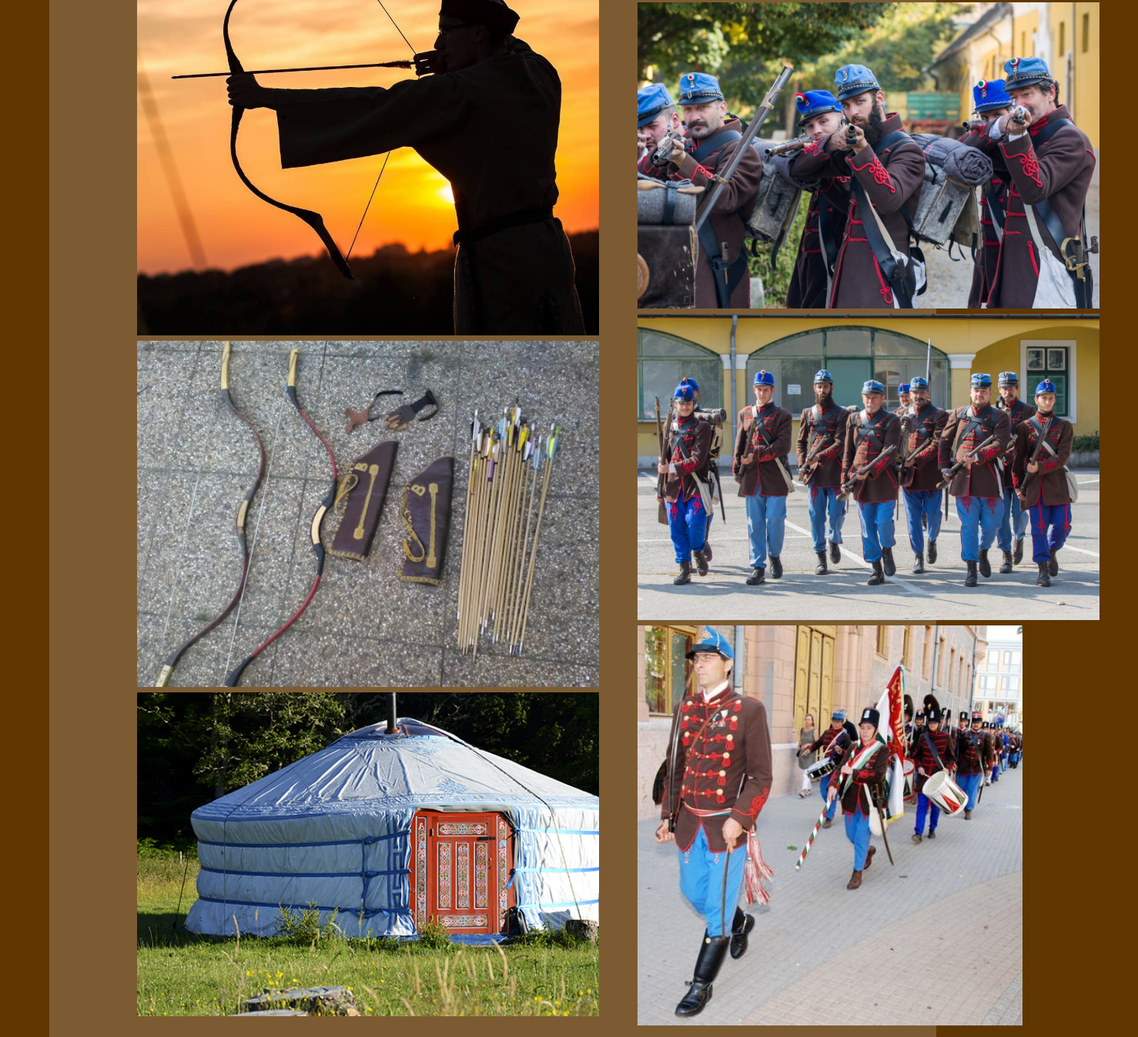
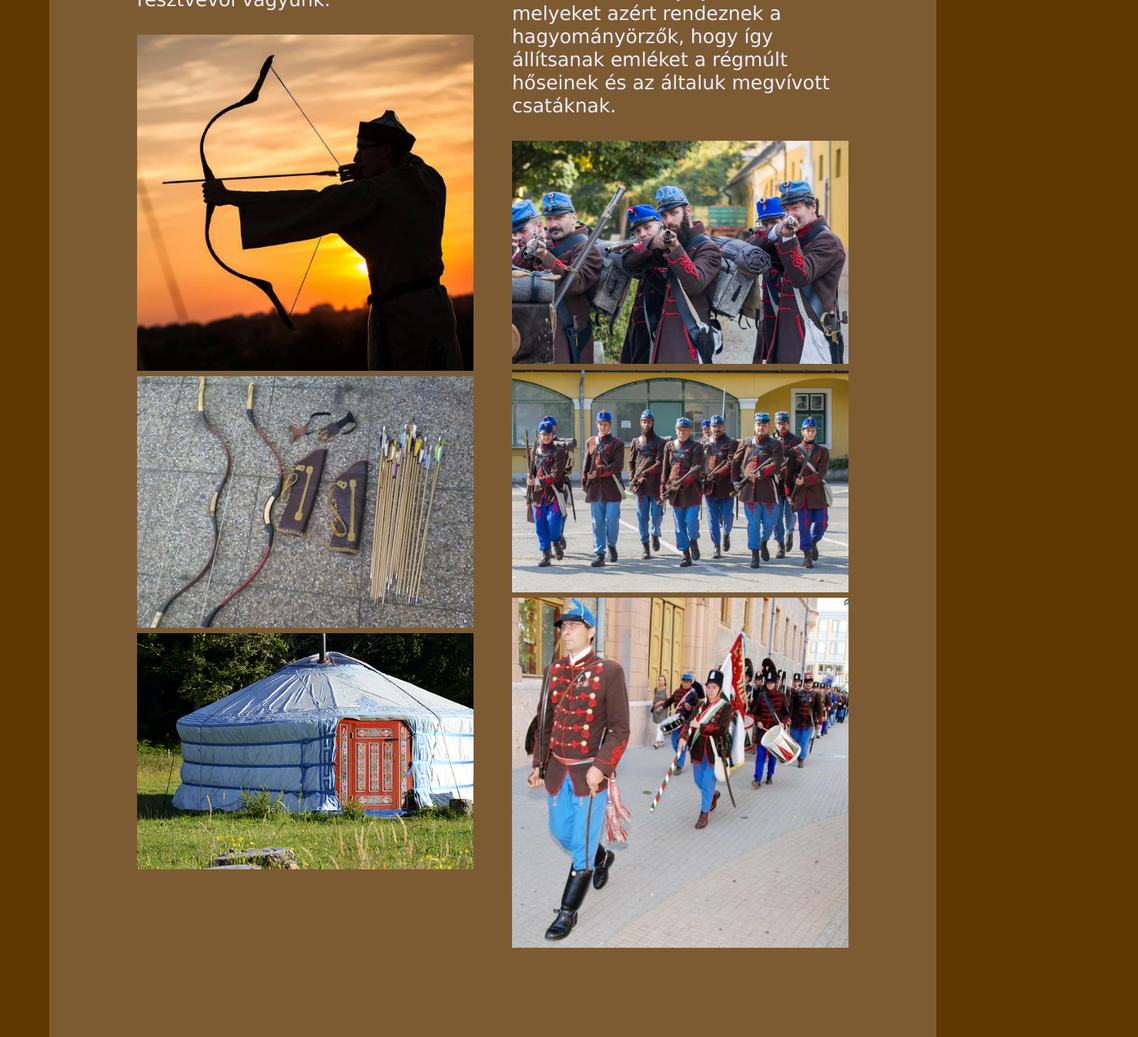
Before and after one commit to Proton19/Proton19-github.io, a plain HTML site: page hagyomany.html in a window 1280 px wide. Shown: the part 1252-2600 px from the top of the page at 77% size, 1478 px wide, since content can reach past the window. Drawn offline with Linux system fonts and the light colour scheme.

Commit message:
Update hagyomany.html

```diff
--- a/hagyomany.html
+++ b/hagyomany.html
@@ -45,9 +45,9 @@
                     foglalkozni. Ma már több hagyömányörző rendezvény aktív résztvevői vagyunk.
                     <br>
                     <br>
-                    <img src="Ijaszkodok.jpg" alt="Íjászkodok" width="600px"><br>
-                    <img src="ijak.jpg" alt="Íjak" width="600px"><br>
-                    <img src="jurta.jpg" alt="Jurta" width="600px">
+                    <img src="Ijaszkodok.jpg" alt="Íjászkodok" width="100%"><br>
+                    <img src="ijak.jpg" alt="Íjak" width="100%"><br>
+                    <img src="jurta.jpg" alt="Jurta" width="100%">
                 </td>
                 <td>
                     <div class="title2">
@@ -64,9 +64,9 @@
                         régmúlt hőseinek és az általuk megvívott csatáknak.
                         <br>
                         <br>
-                        <img src="48.jpg" alt="48" width="600px"><br>
-                        <img src="48-2.jpg" alt="48-2" width="600px"><br>
-                        <img src="menet.jpg" alt="Menet" width="500px">
+                        <img src="48.jpg" alt="48" width="100%"><br>
+                        <img src="48-2.jpg" alt="48-2" width="100%"><br>
+                        <img src="menet.jpg" alt="Menet" width="100%">
                 </td>
             </tr>
         </table>
```
